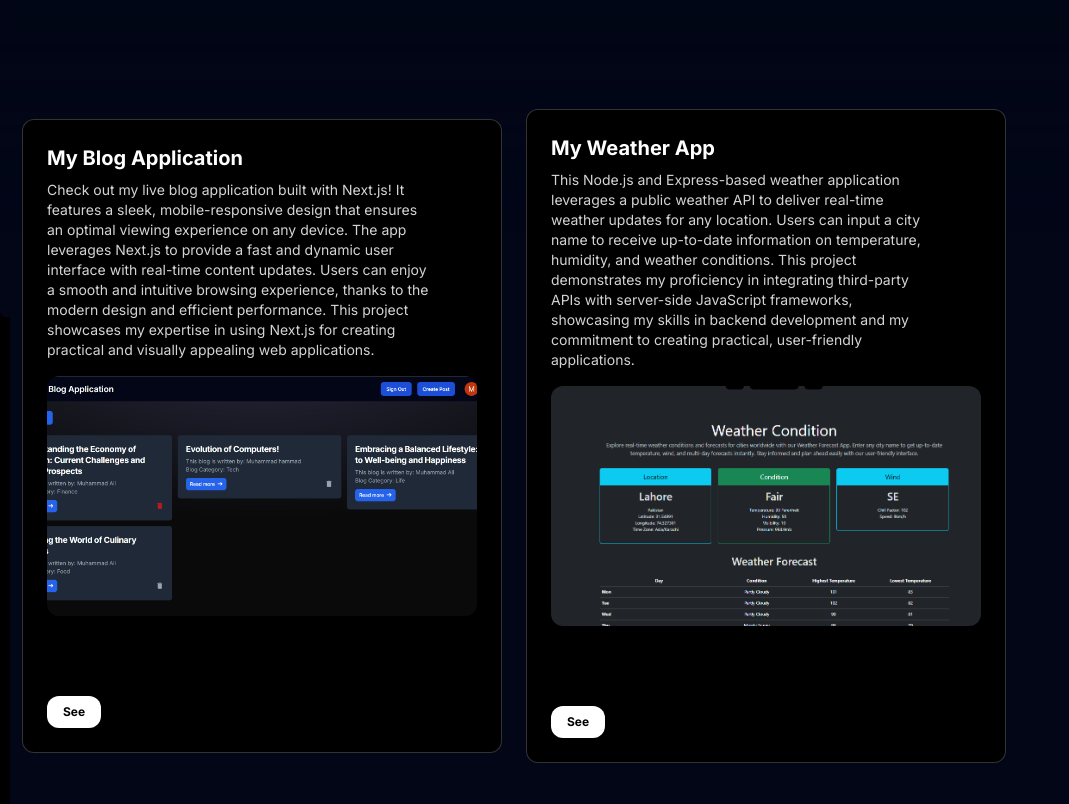
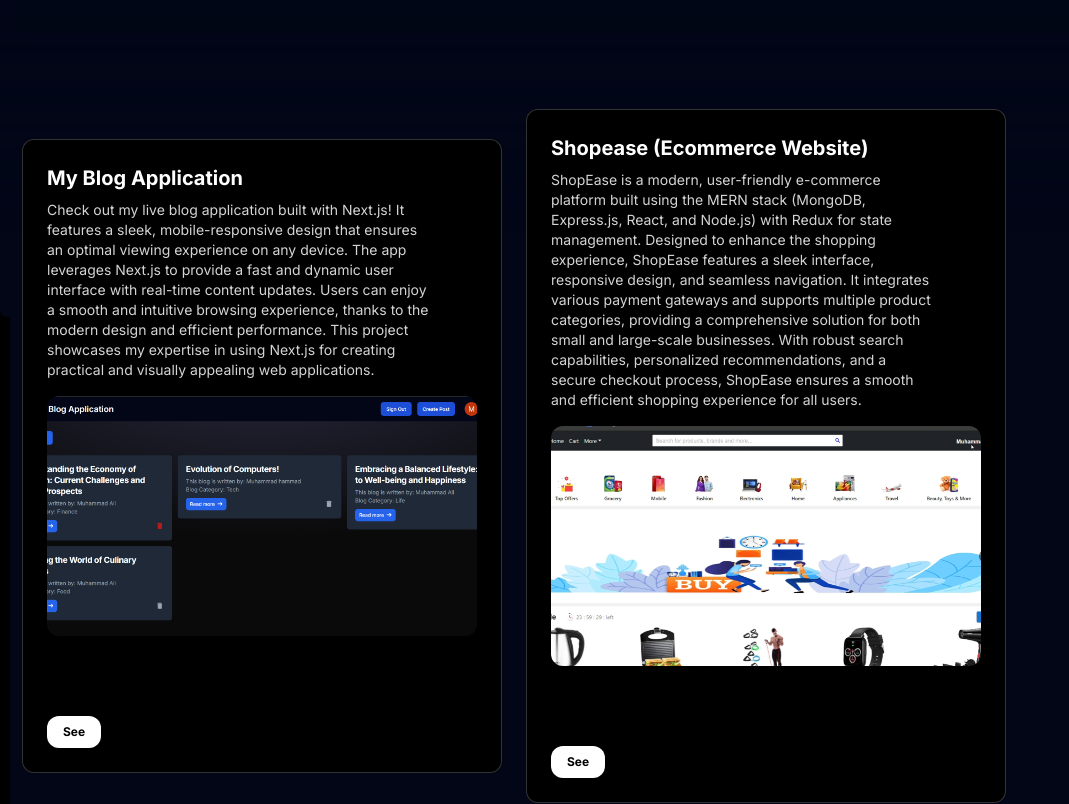
Before and after one commit to aallliiii/nextPortfolio, a Next.js app: page / in a window 1280 px wide. Shown: the part 4300-5104 px from the top of the page, without its empty margins (0-1069 px from the left). Built offline with nearby package versions, Linux system fonts and the light colour scheme.

Commit message:
Project Added

```diff
--- a/data/index.ts
+++ b/data/index.ts
@@ -9,6 +9,14 @@
   },
   {
     id: 2,
+    title: "Shopease (Ecommerce Website)",
+    description:
+      "ShopEase is a modern, user-friendly e-commerce platform built using the MERN stack (MongoDB, Express.js, React, and Node.js) with Redux for state management. Designed to enhance the shopping experience, ShopEase features a sleek interface, responsive design, and seamless navigation. It integrates various payment gateways and supports multiple product categories, providing a comprehensive solution for both small and large-scale businesses. With robust search capabilities, personalized recommendations, and a secure checkout process, ShopEase ensures a smooth and efficient shopping experience for all users.",
+    img: "/shopease.png",
+    link: "https://www.linkedin.com/posts/muhammad-ali-701450214_mernstack-ecommercewebsite-webdevelopment-activity-7222601677428670464-5D8r?utm_source=share&utm_medium=member_desktop",
+  },
+  {
+    id: 3,
     title: "My Weather App",
     description:
       "This Node.js and Express-based weather application leverages a public weather API to deliver real-time weather updates for any location. Users can input a city name to receive up-to-date information on temperature, humidity, and weather conditions. This project demonstrates my proficiency in integrating third-party APIs with server-side JavaScript frameworks, showcasing my skills in backend development and my commitment to creating practical, user-friendly applications.",
@@ -16,7 +24,7 @@
     link: "https://github.com/aallliiii/Weather-App.git",
   },
   {
-    id: 3,
+    id: 4,
     title: "Book Tracking App",
     description:
       "I developed a comprehensive book tracking app to keep a detailed record of the books I read, utilizing Node.js, Express, and EJS. The application integrates with a public API to fetch book cover images, enhancing the visual appeal and user experience. Users can add, update, and delete book entries, with each entry displaying the book title, author, and cover image. This project demonstrates my proficiency in backend development, templating with EJS, and seamless API integration, reflecting my ability to build practical, user-centric applications.",
@@ -24,7 +32,7 @@
     link: "https://github.com/aallliiii/Book-Review-WebApp.git",
   },
   {
-    id: 4,
+    id: 5,
     title: "Windows form Gym Management System",
     description:
       "The advanced Gym Management System is a robust application designed to streamline fitness center operations. It integrates database functionality and file handling, offering both Windows Forms and console-based interfaces. Utilizing object-oriented programming (OOP), the system ensures modularity and maintainability. It features distinct roles for members, trainers, and administrators: members can view and select workout routines and diet plans, trainers can manage and customize these plans, and administrators handle registrations, scheduling, and billing. These enhancements provide efficient and user-friendly management for small to medium-sized fitness centers.",
@@ -32,7 +40,7 @@
     link: "https://github.com/aallliiii/OopApp.git",
   },
   {
-    id: 4,
+    id: 6,
     title: "Console based Gym Management System",
     description:
       "The console-based Gym Management System is designed to streamline the operations of a fitness center by offering distinct roles for members, trainers, and administrators. Members can view and select personalized workout routines and diet plans curated by trainers, and track their progress. Trainers have the ability to create, read, update, and delete (CRUD) workout plans and diet schedules tailored to individual member needs. Administrators oversee and manage all aspects of the system, including member registrations, trainer assignments, class schedules, and billing operations. With an intuitive command-line interface, this system ensures efficient and user-friendly management of daily gym activities, making it an ideal solution for small to medium-sized fitness centers.",
```
Also changed, not shown: public/shopease.png (added).
